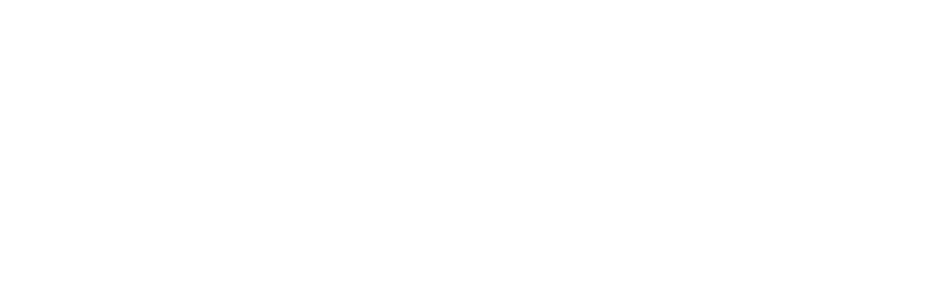
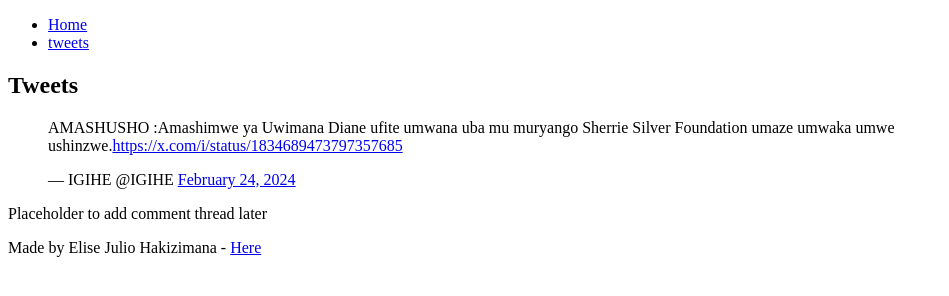
Before and after one commit to EliseJulio/alu-web-development, a plain HTML site: page html_basic/tweets.html in a window 1280 px wide. Shown: the whole page, without its empty margins (0-949 px from the left). Drawn offline with Linux system fonts and the light colour scheme.

Commit message:
New Changes Html basic

```diff
--- a/html_basic/tweets.html
+++ b/html_basic/tweets.html
@@ -6,6 +6,26 @@
     <title>Document</title>
 </head>
 <body>
-
-</body>
+    <header>
+        <ul>
+            <li><a href="index.html">Home</a></li>
+            <li><a href="tweets.html">tweets</a></li>
+        </ul>
+    </header>
+    <main>
+        <article>
+            <h1>Tweets</h1>
+            <blockquote class="twitter-tweet"><p lang="fr" dir="ltr">AMASHUSHO :Amashimwe ya Uwimana Diane ufite umwana uba mu muryango Sherrie Silver Foundation umaze umwaka umwe ushinzwe.<a href="https://x.com/IGIHE/status/1834689473797357685?ref_src=twsrc%5Egoogle%7Ctwcamp%5Eserp%7Ctwgr%5Etweet">https://x.com/i/status/1834689473797357685</a></p>&mdash;
+                IGIHE
+                @IGIHE <a href="https://x.com/IGIHE/status/1834689473797357685?ref_src=twsrc%5Egoogle%7Ctwcamp%5Eserp%7Ctwgr%5Etweet">February 24, 2024</a></blockquote> <script async src="https://platform.twitter.com/widgets.js"></script>
+        </article>
+        <aside>
+            <p>Placeholder to add comment thread later</p>
+        </aside>
+    </main>
+    <footer>
+        Made by Elise Julio Hakizimana - <a href="https://www.youtube.com/"
+            target="_blank">Here</a>
+    </footer>
+   </body>
 </html>
```
Also changed, not shown: html_basic/index.html (+10 -3 lines).
